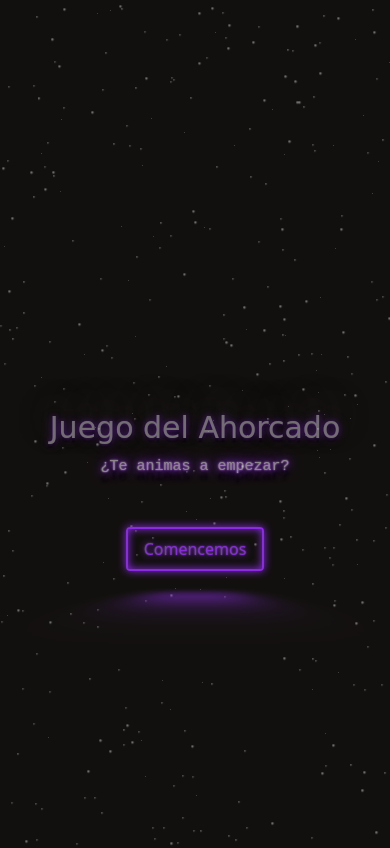
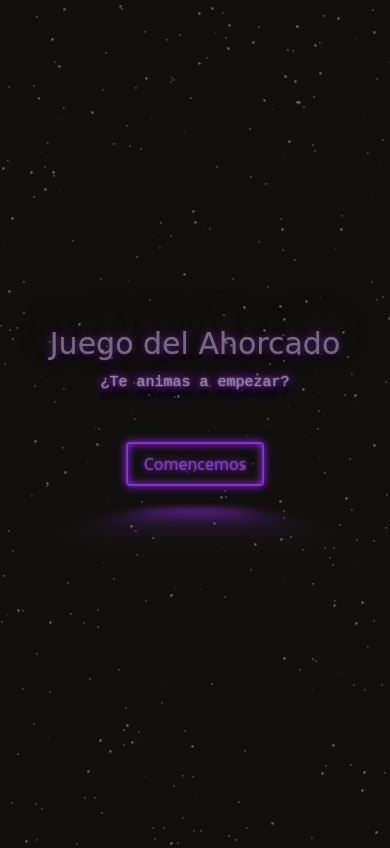
Before and after one commit to eddipietro/ahorcado, a plain HTML site: page index.html in a window 390 px wide. Shown: the top 848 px of the page. Drawn offline with nearby package versions, Linux system fonts and the light colour scheme; a web font is replaced by a local one.

Commit message:
responsive2.5

```diff
--- a/style.css
+++ b/style.css
@@ -263,7 +263,7 @@ h1 {
         justify-content: center; /* Centra verticalmente */
         align-items: center; /* Centra horizontalmente */
         margin: 0; /* Elimina el margen para centrar el contenido */
-        height: 120vh; /* Ocupa toda la altura de la vista */
+        height: 100vh; /* Ocupa toda la altura de la vista */
         text-align: center; /* Alinea el texto al centro */
     }
 
```
